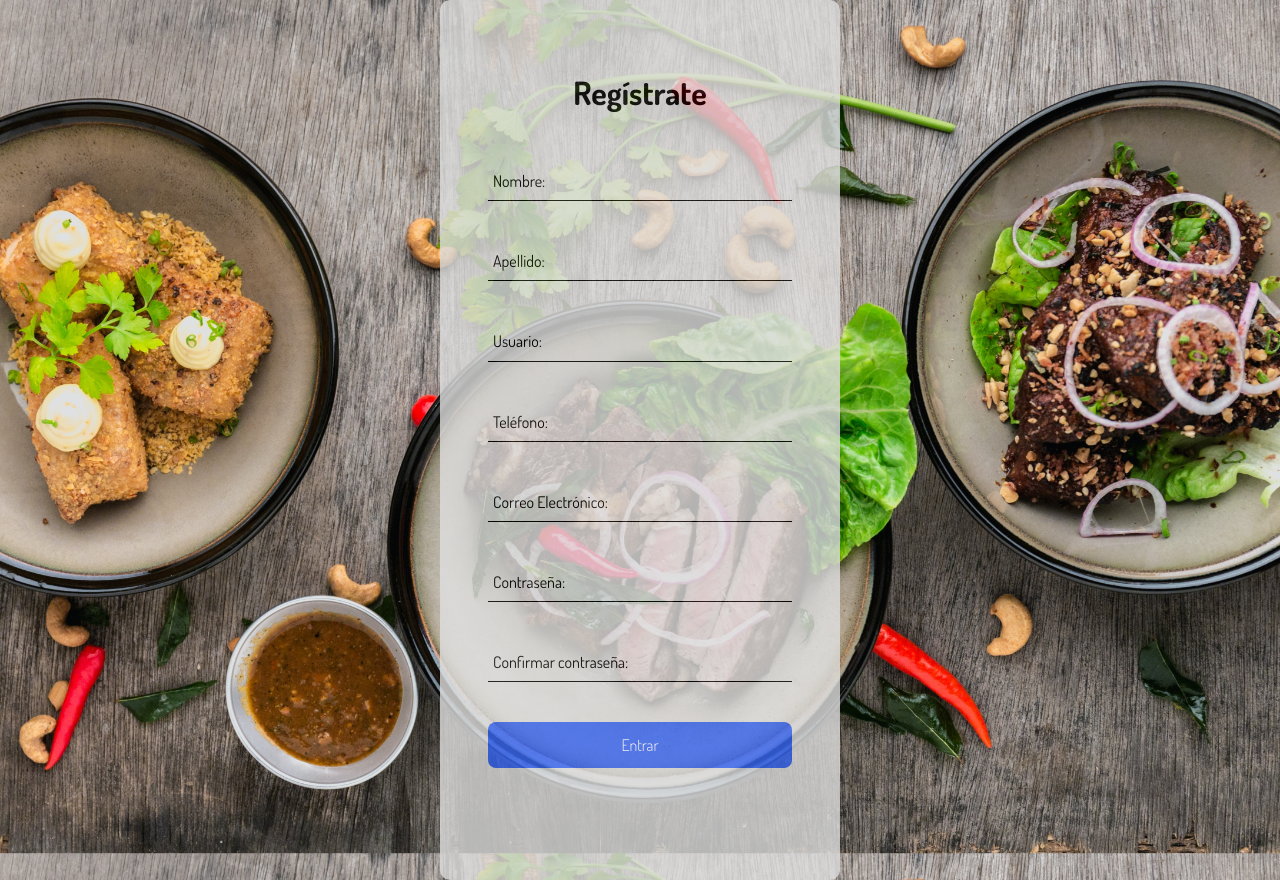
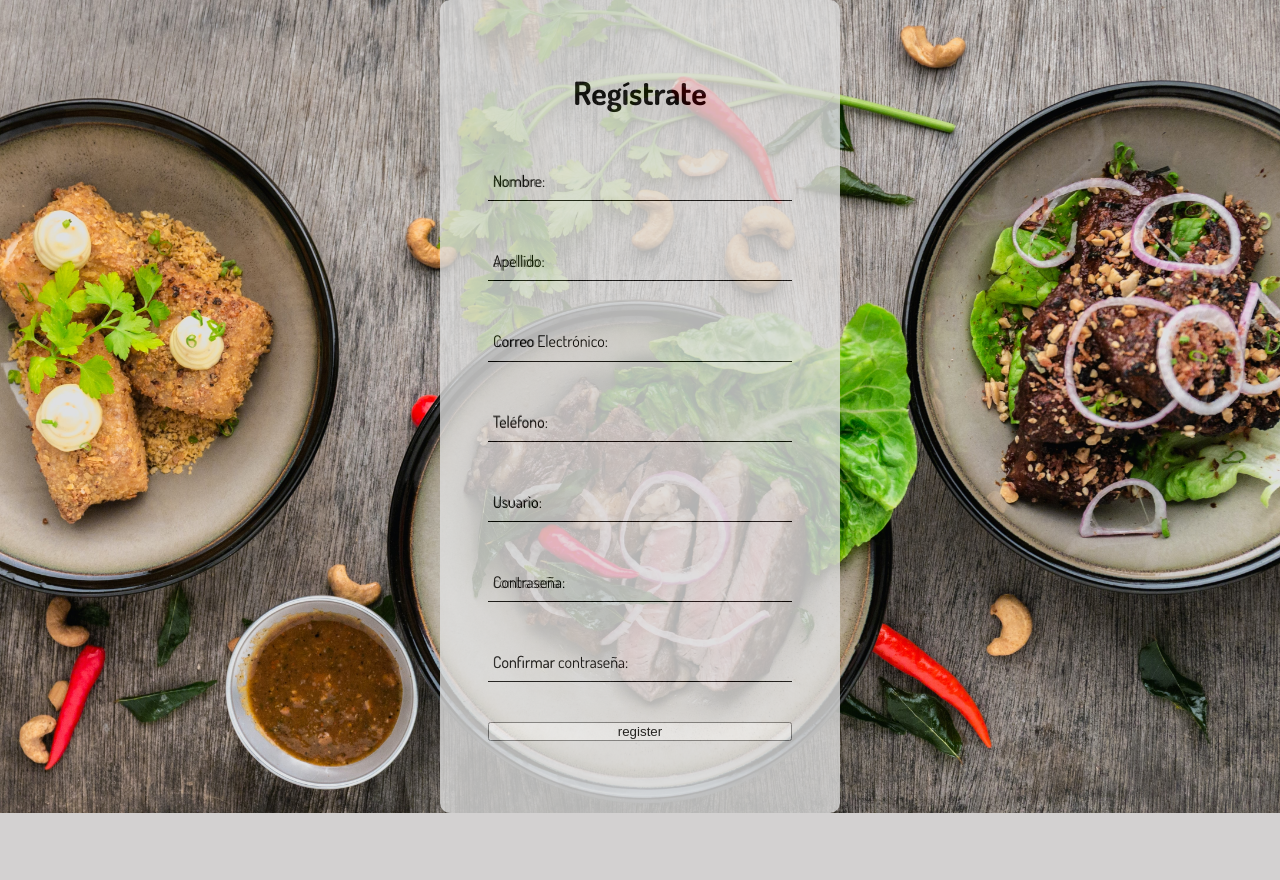
Before and after one commit to colonialcs50/Proyecto, a Flask app: template Proyecto_Final_de_Curso/templates/registro.html in a window 1280 px wide. After the commit the page ends 813 px from the top, so only its background shows below. Run offline with Flask 2, Linux system fonts and the light colour scheme; the template is opened without the code that fills it, so the values that code supplies are empty; some libraries are stand-ins or nearby versions.

Commit message:
Hacele estos cambios

```diff
--- a/Proyecto_Final_de_Curso/app.py
+++ b/Proyecto_Final_de_Curso/app.py
@@ -1,20 +1,131 @@
 import os
 
+from cs50 import SQL
 from flask import Flask, flash, redirect, render_template, request, session
 from flask_session import Session
 from tempfile import mkdtemp
 from werkzeug.security import check_password_hash, generate_password_hash
-import pyodbc
+
+from helpers import apology, login_required, lookup, usd
 
 # Configure application
 app = Flask(__name__)
-#Conexion de la base datoa SQLSERVER
-cnxn_str=("Driver={SQL Server Native Client 11.0};"
-          "Server=JUAN-4HUETE;"
-          "Database=Colonial;"
-          "UID=sa;"
-          "PWD=ju160402;")
-cnxn=pyodbc.connect(cnxn_str)
+
+# Ensure templates are auto-reloaded
+app.config["TEMPLATES_AUTO_RELOAD"] = True
+
+# Custom filter
+
+# Configure session to use filesystem (instead of signed cookies)
+app.config["SESSION_PERMANENT"] = False
+app.config["SESSION_TYPE"] = "filesystem"
+Session(app)
+
+# Configure CS50 Library to use SQLite database
+db = SQL("sqlite:///proyecto.db")
+
+
+@app.after_request
+def after_request(response):
+    """Ensure responses aren't cached"""
+    response.headers["Cache-Control"] = "no-cache, no-store, must-revalidate"
+    response.headers["Expires"] = 0
+    response.headers["Pragma"] = "no-cache"
+    return response
+
+
+
 @app.route("/")
-def hello_word():
-    return render_template("lading.html")
+@login_required
+def index():
+
+    return render_template("landing.html")
+
+
+@app.route("/landing", methods=["GET", "POST"])
+@login_required
+def landing():
+
+    return render_template("landing.html")
+
+
+@app.route("/login", methods=["GET", "POST"])
+def login():
+    """Log user in"""
+
+    # Forget any user_id
+    session.clear()
+
+    # User reached route via POST (as by submitting a form via POST)
+    if request.method == "POST":
+
+        # Ensure username was submitted
+        if not request.form.get("username"):
+            return apology("must provide username", 403)
+
+        # Ensure password was submitted
+        elif not request.form.get("password"):
+            return apology("must provide password", 403)
+
+        # Query database for username
+        rows = db.execute("SELECT * FROM usuario WHERE Username = ?", request.form.get("username"))
+
+        # Ensure username exists and password is correct
+        if len(rows) != 1 or not check_password_hash(rows[0]["hash"], request.form.get("password")):
+            return apology("invalid username and/or password", 403)
+            print('o')
+
+        # Remember which user has logged in
+        session["user_id"] = rows[0]["Id"]
+
+        # Redirect user to home page
+        return redirect("/landing")
+
+    # User reached route via GET (as by clicking a link or via redirect)
+    else:
+        return render_template("login.html")
+
+
+@app.route("/register", methods=["GET", "POST"])
+def register():
+    """Register user"""
+    if(request.method == "POST"):
+        nombre = request.form.get('name')
+        apellido = request.form.get('apellido')
+        correo = request.form.get('correo')
+        telefono = request.form.get('telefono')
+        username = request.form.get('usuario')
+        password = request.form.get('contraseña')
+        confirmacion = request.form.get('confirmar')
+        if not username:
+            return apology("EL username es requerido", 400)
+        elif not request.form.get("contraseña"):
+            return apology("EL password es requerido", 400)
+        elif not request.form.get("confirmar"):
+            return apology("La confirmacion es requerida", 400)
+
+        if password != confirmacion:
+            return apology('El Password es diferente', 400)
+
+        hash = generate_password_hash(password)
+
+        try:
+            db.execute("INSERT INTO usuario(nombre, apellido, Correo, Telefono, Username, hash) VALUES(?, ?, ?, ?, ?, ?)", nombre, apellido, correo, telefono, username, hash)
+            return redirect('/login')
+        except:
+            return apology('El usuario ya esta usado', 400)
+
+    else:
+
+        return render_template("registro.html")
+
+
+@app.route("/logout")
+def logout():
+    """Log user out"""
+
+    # Forget any user_id
+    session.clear()
+
+    # Redirect user to login form
+    return redirect("/")
--- a/Proyecto_Final_de_Curso/templates/registro.html
+++ b/Proyecto_Final_de_Curso/templates/registro.html
@@ -1,49 +1,48 @@
 {% extends "layout.html" %}
-{% block title %}Registros{% endblock %}
+{% block title %}REGISTER{% endblock %}
 {% block css %} "/static/css/estilos.css"{% endblock %}
 {% block body %}
-      <form class="form">
+<form class="form" action="/register" method="post">
     <h2 class="form_title">Regístrate</h2>
 
     <div class="form_container">
         <div class="form_group">
-                <input type="text" id="name" class="form_input" placeholder=" ">
+            <input type="text" id="name" name="name" class="form_input" placeholder="nombre">
             <label for="name" class="form_label">Nombre:</label>
             <span class="form_line"></span>
         </div>
         <div class="form_group">
-                <input type="text" id="apellido" class="form_input" placeholder=" ">
+            <input type="text" id="apellido" name="apellido" class="form_input" placeholder="apellido">
             <label for="apellido" class="form_label">Apellido:</label>
             <span class="form_line"></span>
         </div>
         <div class="form_group">
-                <input type="text" id="usuario" class="form_input" placeholder=" ">
+            <input type="email" id="correo" name="correo" class="form_input" placeholder=" correo">
+            <label for="correo" class="form_label">Correo Electrónico:</label>
+            <span class="form_line"></span>
+        </div>
+        <div class="form_group">
+            <input type="number" id="telefono" name="telefono" class="form_input" placeholder="Telefono">
+            <label for="telefono" class="form_label">Teléfono:</label>
+            <span class="form_line"></span>
+        </div>
+        <div class="form_group">
+            <input type="text" id="usuario" name="usuario" class="form_input" placeholder="usuario">
             <label for="usuario" class="form_label">Usuario:</label>
             <span class="form_line"></span>
         </div>
         <div class="form_group">
-                <input type="number" id="telefono" class="form_input" placeholder=" ">
-                <label for="telefono" class="form_label">Teléfono:</label>
-                <span class="form_line"></span>
-            </div>
-            <div class="form_group">
-                <input type="email" id="correo" class="form_input" placeholder=" ">
-                <label for="correo" class="form_label">Correo Electrónico:</label>
-                <span class="form_line"></span>
-            </div>
-            <div class="form_group">
-                <input type="password" id="contraseña" class="form_input" placeholder=" ">
+            <input type="password" id="contraseña" name="contraseña" class="form_input" placeholder="contraseña">
             <label for="contraseña" class="form_label">Contraseña:</label>
             <span class="form_line"></span>
         </div>
         <div class="form_group">
-                <input type="password" id="confirmar" class="form_input" placeholder=" ">
+            <input type="password" id="confirmar" name="confirmar" class="form_input" placeholder="Confirmar">
             <label for="confirmar" class="form_label">Confirmar contraseña:</label>
             <span class="form_line"></span>
         </div>
 
-            <input type="submit" class="form_submit" value="Entrar">
-            <p class="warning" id="warning"></p>
+        <button class="btn btn-primary" type="submit">register</button>
     </div>
   </form>
 {% endblock %}
```
Also changed, not shown: Proyecto_Final_de_Curso/helpers.py (added, +64 -0 lines), Proyecto_Final_de_Curso/templates/apology.html (added, +8 -0 lines), Proyecto_Final_de_Curso/templates/login.html (renamed from Proyecto_Final_de_Curso/templates/index.html, +6 -6 lines), Proyecto_Final_de_Curso/proyecto.db (added). Lines whose indentation alone changed are shown as unchanged.
